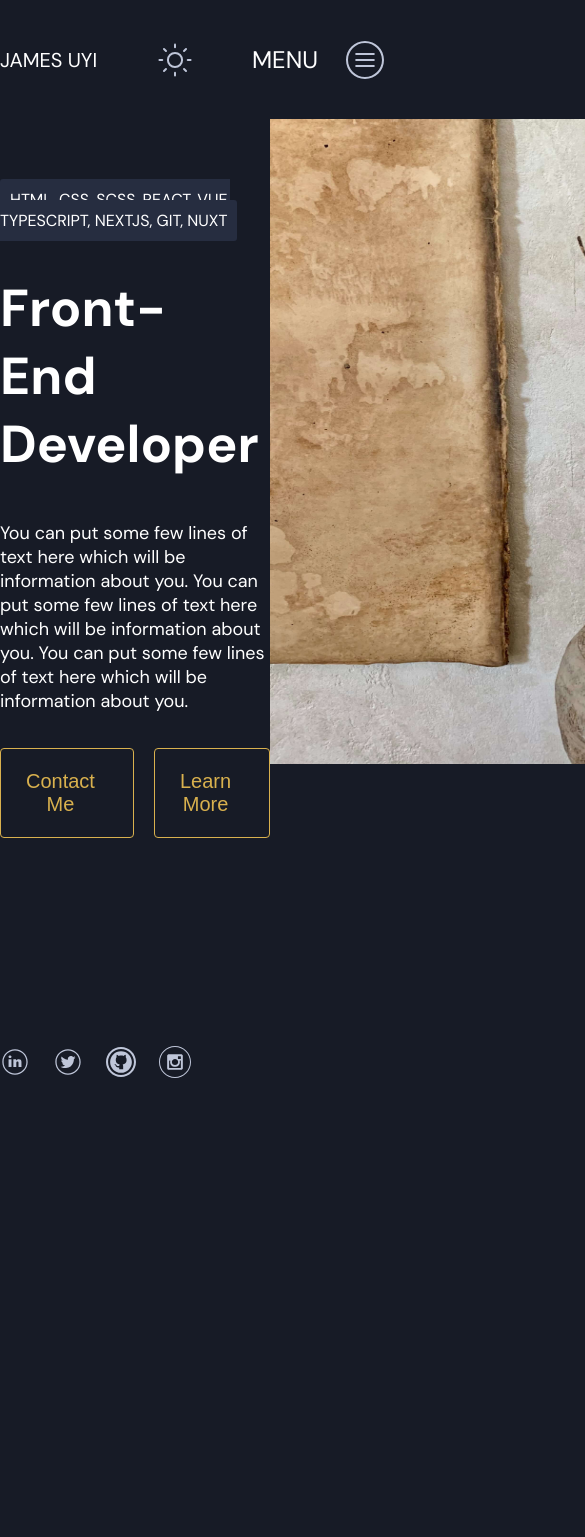
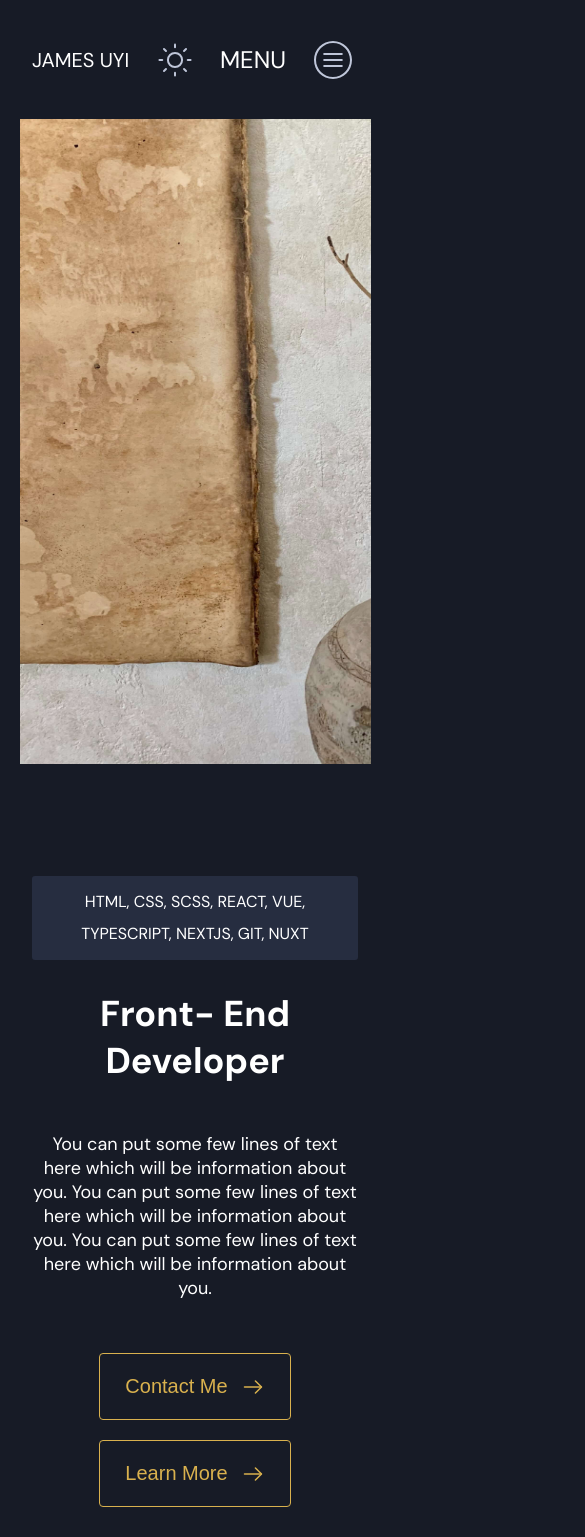
Before and after one commit to kingjamesx/portfolio, a Vue app: page / in a window 390 px wide. Shown: the top 1537 px of the page, 585 px wide, since content can reach past the window. Before the commit the page ends 1078 px from the top, so only its background shows below. Built offline with nearby package versions, Linux system fonts and the light colour scheme.

Commit message:
add mobile responsiveness

```diff
--- a/src/components/BaseButton.vue
+++ b/src/components/BaseButton.vue
@@ -9,6 +9,7 @@
 
 <style lang="scss" scoped>
      .home-btn{
+      cursor: pointer;
     display: flex;
     align-items: center;
     justify-content: center;
@@ -47,6 +48,7 @@
   .btn-arrow{
     margin-top: 2px;
   }
+
 </style>
 
 <!-- <button class="home-btn"><p>Contact Me</p> <span class="btn-arrow btn-arrow-1"><img src="../assets/icons/arrow-right.svg" alt=""></span></button> -->
--- a/src/components/Header.vue
+++ b/src/components/Header.vue
@@ -9,7 +9,7 @@ import { useNavStore } from '@/stores/Nav'
 
 <template>
     <div class="header">
-      <p class="header-title">James uyi</p>
+    <a href="#/"><p class="header-title">James uyi</p></a>
       <span><img src="../assets/icons/sun.svg" alt=""></span>
       <div @click="handleOpen" class="header-menu">
         <p>Menu</p>
@@ -28,6 +28,7 @@ import { useNavStore } from '@/stores/Nav'
     &-title{
         font-size: 1.25rem;
         text-transform: uppercase;
+        cursor: pointer;
     }
     &-menu{
         display: flex;
@@ -37,4 +38,13 @@ import { useNavStore } from '@/stores/Nav'
         text-transform: uppercase;
     }
 }
+a{
+  text-decoration: none;
+  color: #fff;
+}
+@media (max-width:1246px){
+ .header{
+  padding-inline: 2rem;
+ }
+}
 </style>
--- a/src/components/Project.vue
+++ b/src/components/Project.vue
@@ -20,7 +20,7 @@ console.log(order.value)
         <span class="image"><img src="@/assets/images/test-img.png" alt=""></span>
         <div class="content ">
             <h2>{{ title }}</h2>
-            <p>Here you will find some of the personal and clients projects that I created
+            <p class="sub-title">Here you will find some of the personal and clients projects that I created
 with each project containing its own case study. Here you will find some
 of the personal and clients projects that I created with each project
 containing its own case study.</p>
@@ -45,4 +45,18 @@ containing its own case study.</p>
    .reverse{
     flex-direction: row-reverse;
    }
+   @media (max-width:957px) {
+    .box{
+        flex-direction: column;
+        align-items: center;
+        padding: 2rem;
+    }
+
+    .content{
+        display: flex;
+        flex-direction: column;
+        align-items: center;
+        text-align: center;
+    }
+   }
 </style>
--- a/src/components/SideBar.vue
+++ b/src/components/SideBar.vue
@@ -41,10 +41,12 @@ import { useNavStore } from '@/stores/Nav'
     z-index: 10;
     width: 360px;
     padding: 20px;
-    position: absolute;
+    /* position: absolute; */
     right: 0;
     top: 0;
     background-color: #171B26;
+    position: fixed;
+    height: 100%;
 }
 .nav-close{
     display: flex;
@@ -108,4 +110,9 @@ import { useNavStore } from '@/stores/Nav'
 .show{
     display: block;
 }
+@media (max-height:667px) {
+    .nav-btn-box{
+        margin-top: 100px;
+    }
+}
 </style>
--- a/src/views/About.vue
+++ b/src/views/About.vue
@@ -66,6 +66,7 @@ import BaseButton from '@/components/BaseButton.vue';
  }
  .btn-container{
     margin-top:48px ;
+    padding-bottom: 2rem;
  }
  .about-btn{
     display: flex;
@@ -87,6 +88,7 @@ import BaseButton from '@/components/BaseButton.vue';
  .about-img img{
     width: 620px;
     height: 645px;
+
  }
  .about-logo{
    font-size: 18.75rem;
@@ -98,4 +100,24 @@ import BaseButton from '@/components/BaseButton.vue';
     padding: 0;
     margin-bottom: 0;
  }
+ @media (max-width: 1287px) {
+  .about-sect{
+    flex-direction: column-reverse;
+    align-items: center;
+    text-align: center;
+    padding-inline: 2rem;
+  }
+  .btn-container{
+    display: flex;
+    justify-content: center;
+  }
+  .about-img img{
+    width: 100%;
+  }
+ }
+ @media (max-width: 500px){
+  .about-logo{
+    display: none;
+  }
+ }
 </style>
--- a/src/views/Contact.vue
+++ b/src/views/Contact.vue
@@ -6,7 +6,7 @@ import BaseButton from '@/components/BaseButton.vue';
     <div class="about">
         <p class="contact-logo">Contact</p>
         <Header></Header>
-        <main>
+        <main class="about-main">
             <h1>Contact</h1>
             <p>Get in touch or shoot me an email directly on talk2james.uj@gmail.com</p>
             <form action="">
@@ -42,6 +42,8 @@ import BaseButton from '@/components/BaseButton.vue';
     }
    .btn-box{
     margin-top: 40px;
+
+
    }
    .contact-logo{
     font-size: 18.75rem;
@@ -53,4 +55,12 @@ import BaseButton from '@/components/BaseButton.vue';
     padding: 0;
     margin-bottom: 0;
    }
+   .about-main{
+    padding-inline: 2rem;
+   }
+   @media (max-width: 500px) {
+  .contact-logo{
+    display: none;
+  }
+}
 </style>
--- a/src/views/Home.vue
+++ b/src/views/Home.vue
@@ -17,8 +17,8 @@ information about you. You can put some few lines of text here
 which will be information about you.
       </p>
       <div class="home-btn-box">
-        <base-button>Contact Me</base-button>
-        <base-button>Learn More</base-button>
+        <a href="#/contact"><base-button>Contact Me</base-button></a>
+        <a href="#/about"><base-button>Learn More</base-button></a>
 
       </div>
       <div class="icons">
@@ -29,7 +29,7 @@ which will be information about you.
 
       </div>
     </section>
-    <section>
+    <section class="img-container">
       <span class="home-img"><img src="../assets/images/home.jpg" alt="human hand"/></span>
     </section>
 
@@ -49,6 +49,7 @@ which will be information about you.
     padding: 10px;
     background-color: #262D40;
     border-radius: 3px;
+    line-height: 2;
   }
   .title{
     font-size: 3.25rem;
@@ -61,10 +62,12 @@ which will be information about you.
   .main{
     display: flex;
     justify-content: space-between;
+    gap: 10px;
   }
   .home-img img{
     width: 620px;
     height: 645px;
+    margin:auto;
   }
   .home-btn-box{
     margin-top: 35px;
@@ -73,7 +76,7 @@ which will be information about you.
   }
 
   .icons{
- margin-top: 13rem;
+ margin-top: 10rem;
  display: flex;
  align-items: center;
  gap: 23px;
@@ -85,5 +88,39 @@ which will be information about you.
 
  }
   }
+ @media (max-width:1246px) {
+   .main{
+    flex-direction: column-reverse;
+    align-items: center;
+   }
+   .icons{
+    margin-top: 2rem;
+   }
+   .img-container{
+     width: 70%;
+     overflow: hidden;
 
+   }
+.main-1{
+  display: flex;
+  flex-direction: column;
+  align-items: center;
+  text-align: center;
+  padding: 2rem;
+}
+ }
+ a{
+  text-decoration: none;
+ }
+ @media (max-width:467px) {
+  .home-btn-box{
+    flex-direction: column;
+  }
+  .img-container{
+     width: 90%;
+  }
+  .title{
+    font-size: 2.25rem;
+  }
+}
 </style>
--- a/src/views/Projects.vue
+++ b/src/views/Projects.vue
@@ -43,5 +43,9 @@ with each project containing its own case study.</p>
     margin-bottom: 0;
     transform: rotate(-90deg);
 }
-
+@media (max-width:957px){
+    .sub-title{
+        padding-inline: 2rem;
+    }
+}
 </style>
```
